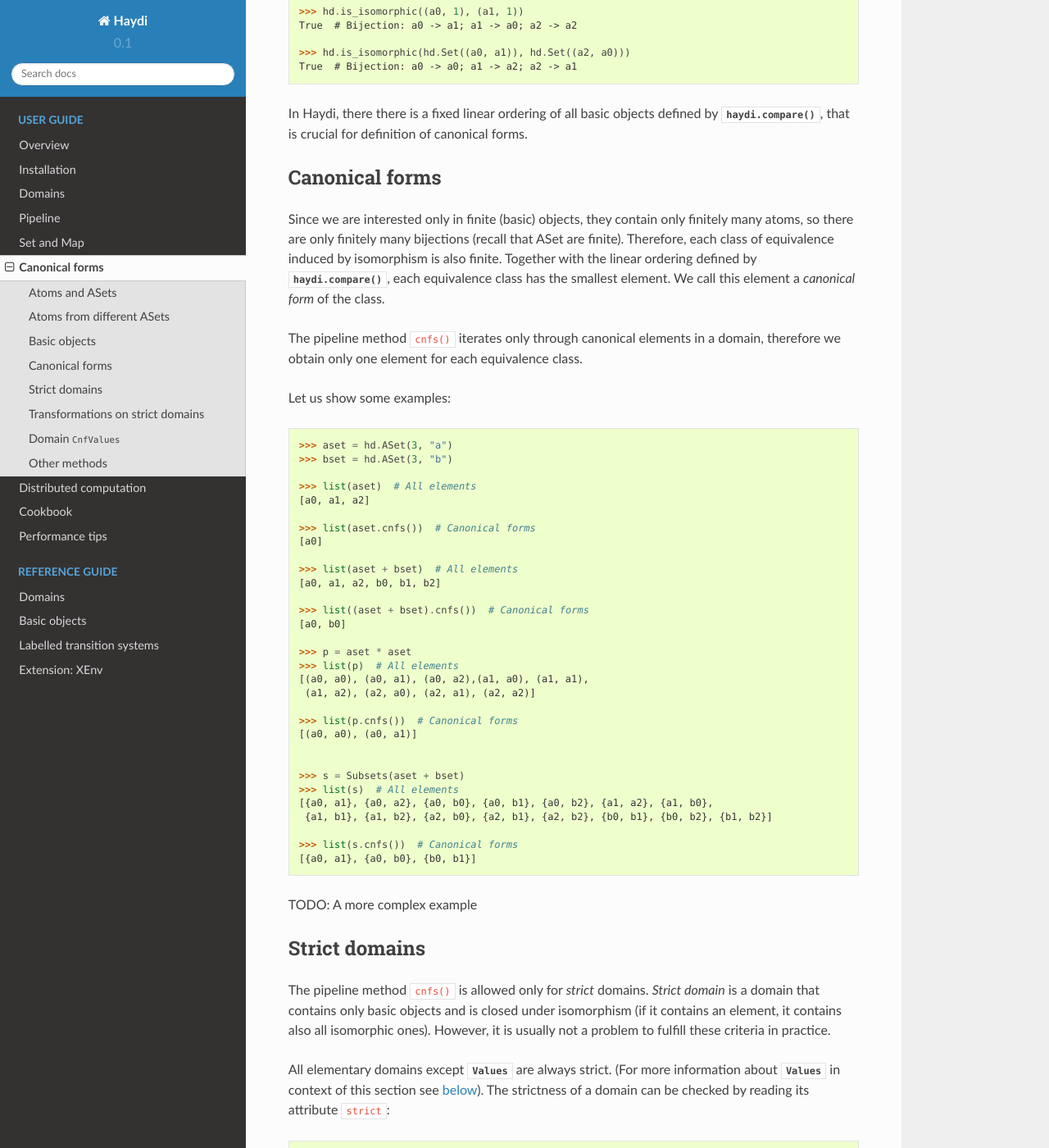
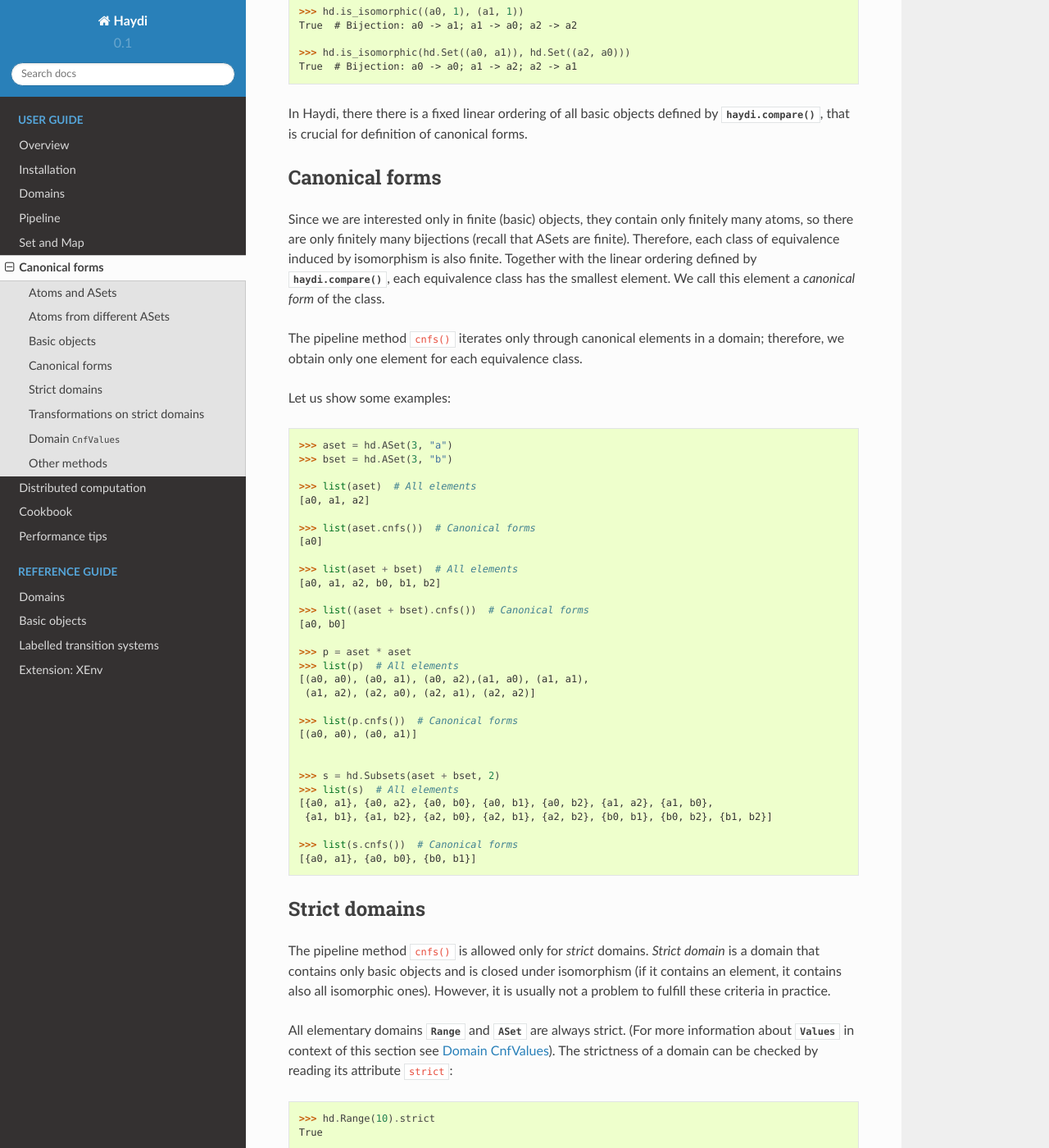
Before and after one commit to spirali/haydi, a Sphinx documentation site: the page built from docs/source/cnfs.rst, in a window 1280 px wide and 1400 px high, scrolled down 2386 px. Shown: the whole window at 82% size. Built offline with Sphinx 7.4.7 and the Read the Docs theme 2.0.0, drawn with Linux system fonts in a browser that asks for light colours; some of the changed text lies outside the part shown.

Commit message:
DOC: cnfs.rst updated

```diff
--- a/docs/source/cnfs.rst
+++ b/docs/source/cnfs.rst
@@ -38,14 +38,14 @@
 behaves as a kind of fancy :class:`Range` that wraps numbers into special
 objects.
 
-The main difference between :class:`Range` and :class:`ASet` arises
-when we introduce *isomorphism*. Let us remind that two (discrete) objects are
+The main difference between :class:`Range` and :class:`ASet` arises when we
+introduce *isomorphism*. Let us remind that two (discrete) objects are
 *isomorphic* if there exits a *bijection* between them that preserves the
 structure.
 
 In our case, we are establishing bijection between atoms and two objects are
-isomorphic when we can obtain one from another by replacing atoms according to the
-bijection.
+isomorphic when we can obtain one from another by replacing atoms according to
+the bijection.
 
 Let us show some examples that use :func:`haydi.is_isomorphic` which checks
 isomorphism::
@@ -65,10 +65,10 @@
     False  # The explanation below
 
 The bijection between objects in the last case cannot exists. The first tuple
-represents a pair of the same object and "renaming" a0 to anything else preserves
-this property. The second one represents a pair of two different atoms (even
-from the same ASet) and any renaming cannot achieve the property of the first one
-(any mapping containing ``a0 -> a0; a1 -> a0`` is not bijective)
+represents a pair of the same object and "renaming" a0 to anything else
+preserves this property. The second one represents a pair of two different atoms
+(even from the same ASet) and any renaming cannot achieve the property of the
+first one (any mapping containing ``a0 -> a0; a1 -> a0`` is not bijective)
 
 
 Atoms from different ASets
@@ -131,13 +131,13 @@
 
 Since we are interested only in finite (basic) objects, they contain only
 finitely many atoms, so there are only finitely many bijections (recall that
-ASet are finite). Therefore, each class of equivalence induced by
+ASets are finite). Therefore, each class of equivalence induced by
 isomorphism is also finite. Together with the linear ordering defined by
 :func:`haydi.compare`, each equivalence class has the smallest element. We call
 this element a *canonical form* of the class.
 
 The pipeline method ``cnfs()`` iterates only through canonical elements in a
-domain, therefore we obtain only one element for each equivalence class.
+domain; therefore, we obtain only one element for each equivalence class.
 
 Let us show some examples::
 
@@ -165,16 +165,13 @@
   [(a0, a0), (a0, a1)]
 
 
-  >>> s = Subsets(aset + bset)
+  >>> s = hd.Subsets(aset + bset, 2)
   >>> list(s)  # All elements
   [{a0, a1}, {a0, a2}, {a0, b0}, {a0, b1}, {a0, b2}, {a1, a2}, {a1, b0},
    {a1, b1}, {a1, b2}, {a2, b0}, {a2, b1}, {a2, b2}, {b0, b1}, {b0, b2}, {b1, b2}]
 
   >>> list(s.cnfs())  # Canonical forms
   [{a0, a1}, {a0, b0}, {b0, b1}]
-
-
-TODO: A more complex example
 
 
 .. _strict-domains:
@@ -187,10 +184,10 @@
 isomorphism (if it contains an element, it contains also all isomorphic ones).
 However, it is usually not a problem to fulfill these criteria in practice.
 
-All elementary domains except :class:`Values` are always strict. (For more
-information about :class:`Values` in context of this section see :ref:`below <cnf-values>`).
-The strictness of a domain can be checked by reading its attribute
-``strict``::
+All elementary domains :class:`Range` and :class:`ASet` are always strict. (For
+more information about :class:`Values` in context of this section see
+:ref:`cnf-values`). The strictness of a domain can be checked by reading its
+attribute ``strict``::
 
   >>> hd.Range(10).strict
   True
@@ -215,8 +212,8 @@
 objects. Therefore, a domain created by transformation is non-strict by default.
 
 In most cases, when we want to use ``cnfs()`` while applying a transformation,
-we can simply move the transformation into the pipeline, where are no such restrictions,
-since in the pipeline we do not create a new domain::
+we can simply move the transformation into the pipeline, where are no such
+restrictions, since in the pipeline we do not create a new domain::
 
    >>> domain = hd.ASet(3, "a") * hd.Range(4)
 
@@ -230,8 +227,8 @@
 
    >>> domain.cnfs().map(lambda x: SomeMyClass(x))  # This is ok, map is in pipeline
 
-If we really need to create a new strict domain by applying a transformation, it is now
-possible only with filter by the following way:
+If we really need to create a new strict domain by applying a transformation, it
+is now possible only with filter by the following way:
 
    >>> domain = hd.ASet(3, "a") * hd.Range(4)
    >>> new_domain = domain.filter(lambda x: x[1] != 2, strict=True)
@@ -247,8 +244,8 @@
 
    It is the user's responsibility to assure that strict filter removes all
    isomorphic elements. Fortunately, in practice it is usually the desired
-   behavior of filters. However, if the rule of strict filter is broken, the behavior of
-   ``cnfs()`` is undefined on such a domain.
+   behavior of filters. However, if the rule of strict filter is broken, the
+   behavior of ``cnfs()`` is undefined on such a domain.
 
 
 .. _cnf-values:
```
Also changed, not shown: other parts of docs/source/cnfs.rst (+8 -8 lines).
